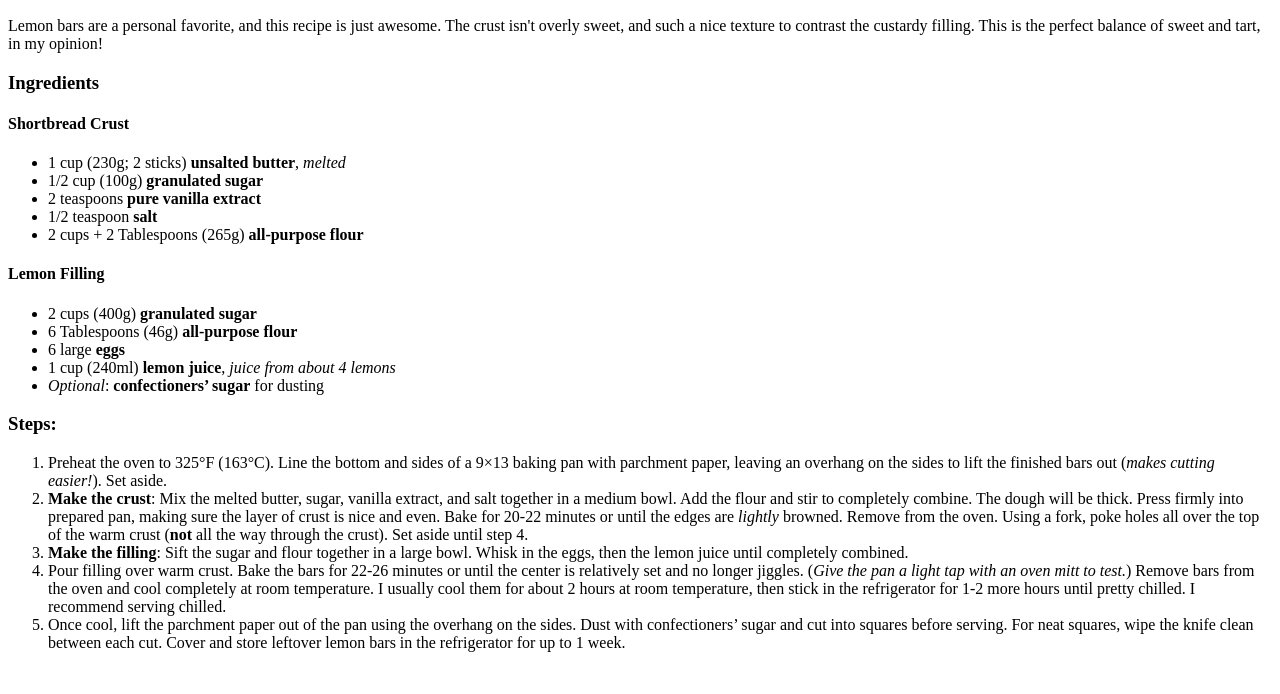
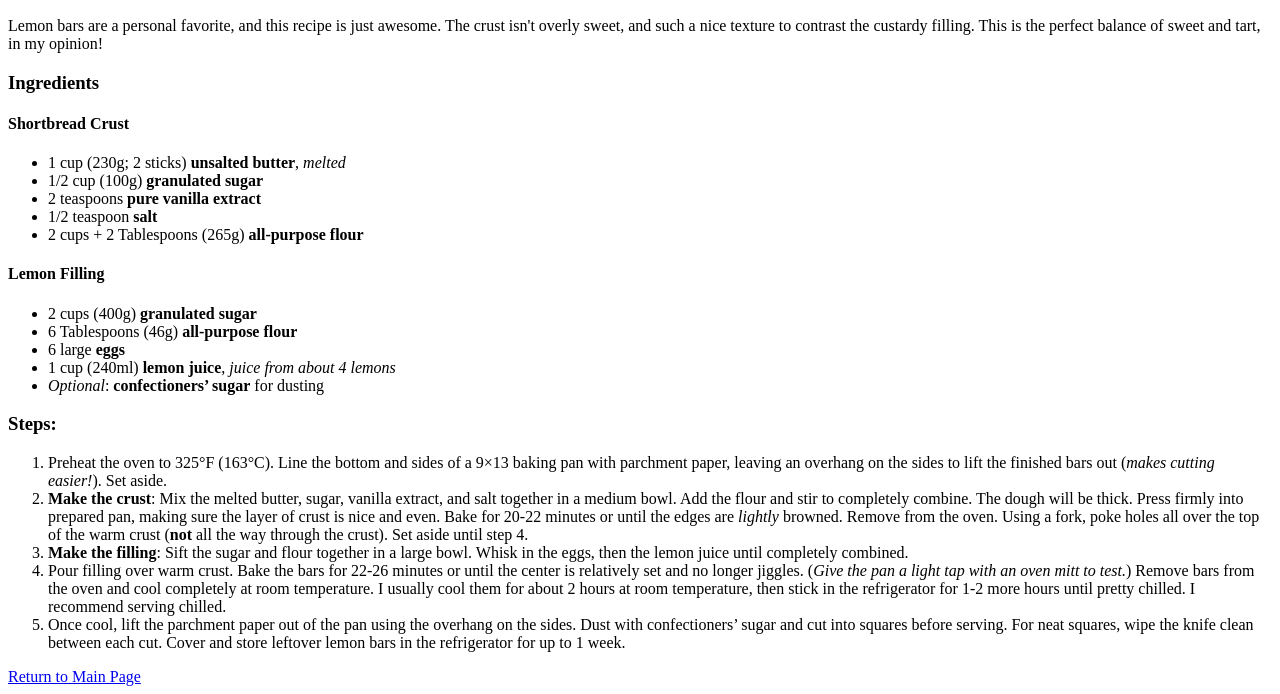
Before and after one commit to angeleahia/odin-recipes, a plain HTML site: page recipes/lemonbars.html in a window 1280 px wide. Shown: the part 283-977 px from the top of the page. Before the commit the page ends 951 px from the top, so only its background shows below. Drawn offline with Linux system fonts and the light colour scheme.

Commit message:
added link to lemonbars.html

```diff
--- a/recipes/lemonbars.html
+++ b/recipes/lemonbars.html
@@ -30,5 +30,6 @@
             <li>Pour filling over warm crust. Bake the bars for 22-26 minutes or until the center is relatively set and no longer jiggles. (<em>Give the pan a light tap with an oven mitt to test.</em>) Remove bars from the oven and cool completely at room temperature. I usually cool them for about 2 hours at room temperature, then stick in the refrigerator for 1-2 more hours until pretty chilled. I recommend serving chilled.</li>
             <li>Once cool, lift the parchment paper out of the pan using the overhang on the sides. Dust with confectioners’ sugar and cut into squares before serving. For neat squares, wipe the knife clean between each cut. Cover and store leftover lemon bars in the refrigerator for up to 1 week.</li>
         </ol>
+        <a href="file:///home/angeleahia/repos/odin-recipes/index.html">Return to Main Page</a>
     </body>
 </html>
```
